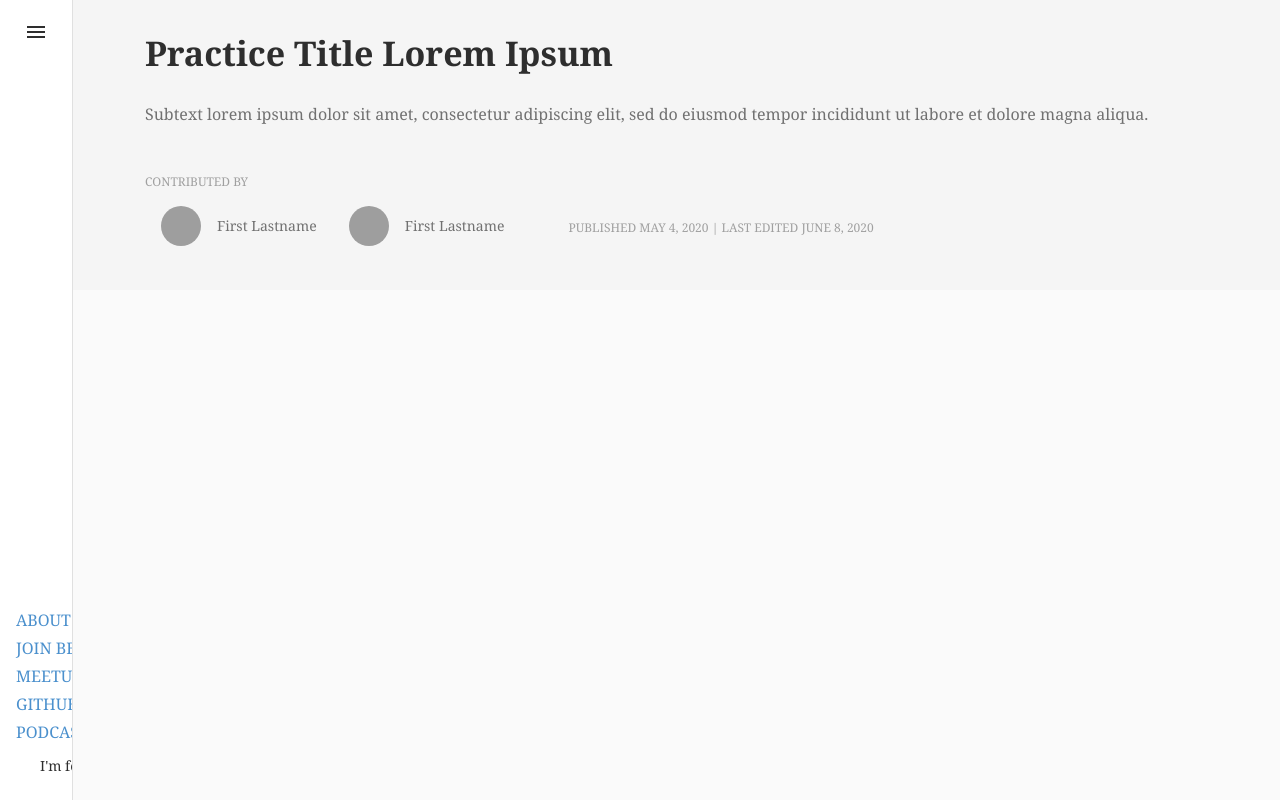
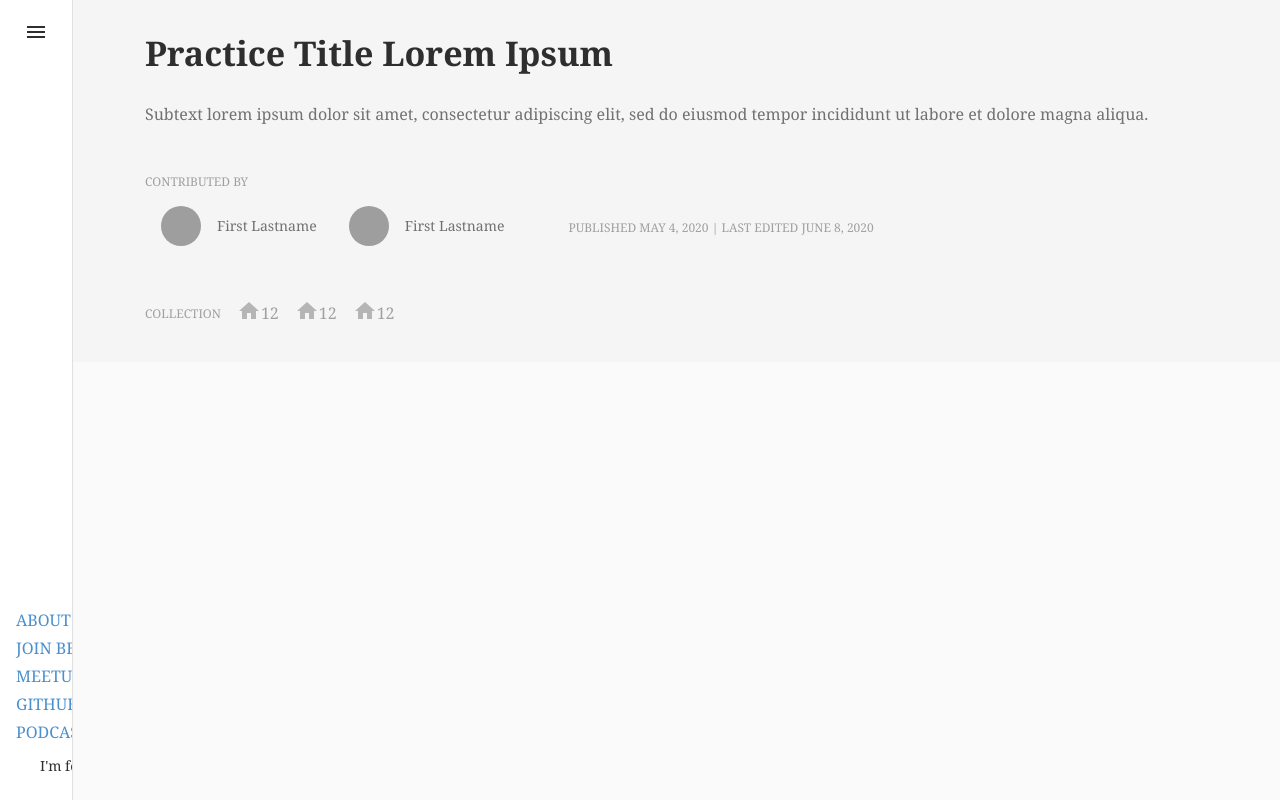
Before and after one commit to openpracticelibrary/opl-fe, a React (Create React App) app: page / in a window 1280 px wide. Built offline with nearby package versions, Linux system fonts and the light colour scheme; grey boxes are pictures that could not be loaded.

Commit message:
add collection section

```diff
--- /dev/null
+++ b/src/components/practicePage/Header/Collection.js
@@ -0,0 +1,68 @@
+import React from 'react';
+import Typography from '@material-ui/core/Typography';
+import {makeStyles} from "@material-ui/core/styles/index";
+import Box from '@material-ui/core/Box';
+import SvgIcon from '@material-ui/core/SvgIcon';
+
+const useStyles = makeStyles((theme) => ({
+    root: {
+        display: 'flex',
+        flexDirection: 'row',
+        padding: theme.spacing(1),
+        alignItems: 'centre',
+    },
+    row: {
+        display: 'flex',
+        flexDirection: 'row',
+        '& > svg': {
+            margin: theme.spacing(2),
+        },
+    },
+    smallText: {
+        color: theme.palette.text.light_grey
+    },
+    wrapIcon: {
+        verticalAlign: 'middle',
+        display: 'inline-flex',
+        color: theme.palette.text.light_grey,
+        marginLeft: theme.spacing(2)
+    }
+
+}));
+
+function HomeIcon(props) {
+    return (
+        <SvgIcon {...props}>
+            <path d="M10 20v-6h4v6h5v-8h3L12 3 2 12h3v8z"/>
+        </SvgIcon>
+    );
+}
+
+export default function Collection() {
+    const classes = useStyles();
+
+    return (
+        <React.Fragment>
+            <Box className={classes.root}>
+                <Box className={classes.row}>
+                    <Typography className={classes.smallText} variant="overline">
+                        Collection
+                    </Typography>
+                    <Box>
+                        <Typography variant="subtitle1" >
+                            <Box className={classes.wrapIcon}>
+                                <HomeIcon color="disabled"/> 12
+                            </Box>
+                            <Box className={classes.wrapIcon}>
+                                <HomeIcon color="disabled"/> 12
+                            </Box>
+                            <Box className={classes.wrapIcon}>
+                                <HomeIcon color="disabled"/> 12
+                            </Box>
+                        </Typography>
+                    </Box>
+                </Box>
+            </Box>
+        </React.Fragment>
+    );
+}
--- a/src/components/practicePage/Header/index.js
+++ b/src/components/practicePage/Header/index.js
@@ -5,6 +5,7 @@ import {makeStyles} from "@material-ui/core/styles/index";
 import Box from '@material-ui/core/Box';
 import TitleAndSubtitle from './TitleAndSubtitle';
 import ContributedBy from './ContributedBy';
+import Collection from './Collection';
 
 const useStyles = makeStyles((theme) => ({
 
@@ -34,6 +35,10 @@ export default function Header() {
                     <Box className={classes.row}>
                         <ContributedBy />
                     </Box>
+                    <Box className={classes.row}>
+                        <Collection />
+                    </Box>
+
                 </main>
             </Container>
         </React.Fragment>
```
